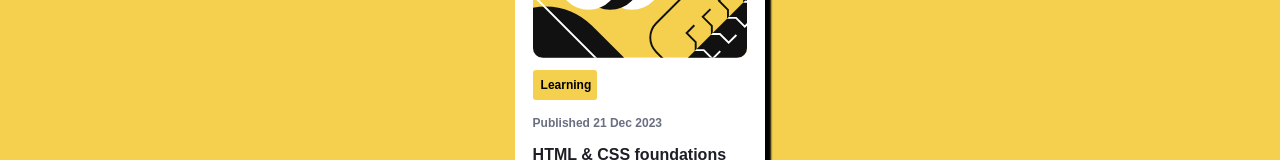
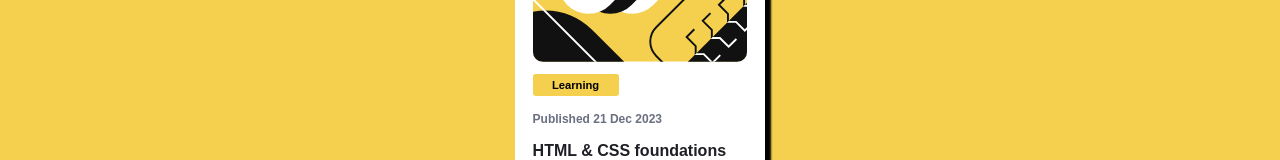
Before and after one commit to Franchiko/Blog-preview-card, a plain HTML site: page index.html in a window 1280 px wide. Shown: the part 298-458 px from the top of the page. Drawn offline with Linux system fonts and the light colour scheme.

Commit message:
Change size button

```diff
--- a/assets/css/styles.css
+++ b/assets/css/styles.css
@@ -47,12 +47,12 @@ article{
 }
 
 button{
-    width: 30%;
-    font-size: 0.75rem;
+    width: 40%;
+    font-size: 0.7rem;
     font-weight: 900;
     border: none;
     border-radius: 3px;
-    padding: 0.5rem;
+    padding: 0.3rem;
     background-color: hsl(47, 88%, 63%);
     margin-top: 1rem 0;
 }
```
